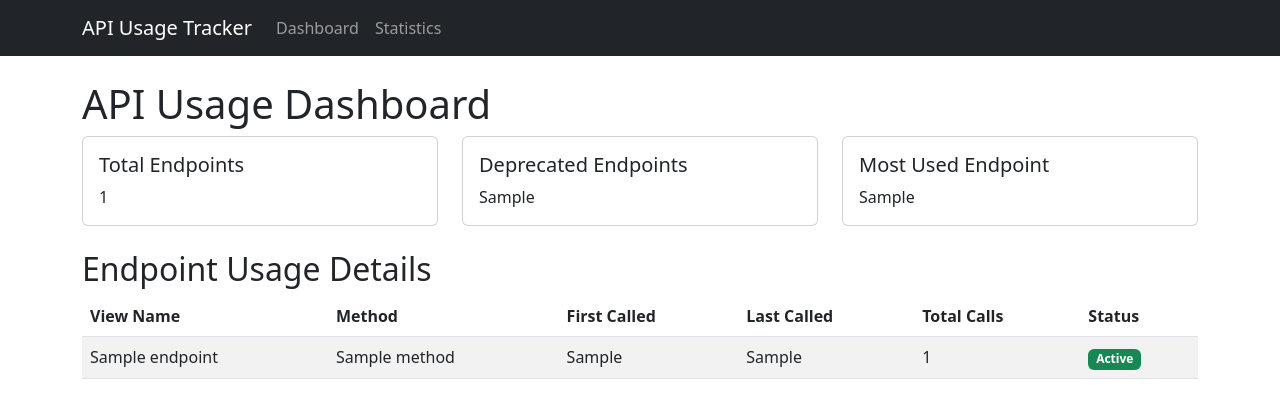
After one commit to djbios/api_usage_tracker, a Django app: template api_usage_tracker/templates/api_usage_tracker/dashboard.html in a window 1280 px wide. The commit adds this page. Shown: the top 418 px of the page. Run offline with Django 3.2, Linux system fonts and the light colour scheme; the template is opened without the code that fills it: most values are stand-ins (such as "Sample title", 1, 10 or a date in 2020).

Commit message:
base.html

```diff
--- /dev/null
+++ b/api_usage_tracker/templates/api_usage_tracker/base.html
@@ -0,0 +1,43 @@
+<!DOCTYPE html>
+<html lang="en">
+<head>
+    <meta charset="UTF-8">
+    <meta name="viewport" content="width=device-width, initial-scale=1.0">
+    <title>{% block title %}API Usage Tracker{% endblock %}</title>
+
+    <!-- Bootstrap CSS -->
+    <link href="https://cdn.jsdelivr.net/npm/bootstrap@5.2.3/dist/css/bootstrap.min.css" rel="stylesheet">
+
+    {% block extra_css %}{% endblock %}
+</head>
+<body>
+    <nav class="navbar navbar-expand-lg navbar-dark bg-dark mb-4">
+        <div class="container">
+            <a class="navbar-brand" href="{% url 'api_usage_dashboard' %}">API Usage Tracker</a>
+            <button class="navbar-toggler" type="button" data-bs-toggle="collapse" data-bs-target="#navbarNav">
+                <span class="navbar-toggler-icon"></span>
+            </button>
+            <div class="collapse navbar-collapse" id="navbarNav">
+                <ul class="navbar-nav">
+                    <li class="nav-item">
+                        <a class="nav-link" href="{% url 'api_usage_dashboard' %}">Dashboard</a>
+                    </li>
+                    <li class="nav-item">
+                        <a class="nav-link" href="{% url 'api_usage_stats' %}">Statistics</a>
+                    </li>
+                </ul>
+            </div>
+        </div>
+    </nav>
+
+    <main>
+        {% block content %}
+        {% endblock %}
+    </main>
+
+    <!-- Bootstrap JS -->
+    <script src="https://cdn.jsdelivr.net/npm/bootstrap@5.2.3/dist/js/bootstrap.bundle.min.js"></script>
+
+    {% block extra_js %}{% endblock %}
+</body>
+</html>
--- a/api_usage_tracker/templates/api_usage_tracker/dashboard.html
+++ b/api_usage_tracker/templates/api_usage_tracker/dashboard.html
@@ -1,4 +1,4 @@
-{% extends "base.html" %}
+{% extends "api_usage_tracker/base.html" %}
 
 {% block content %}
 <div class="container">
```
Also changed, not shown: 1 other file.
